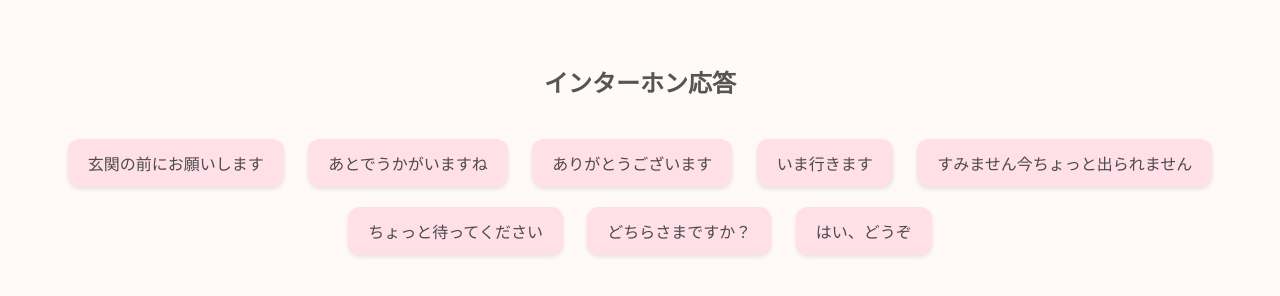
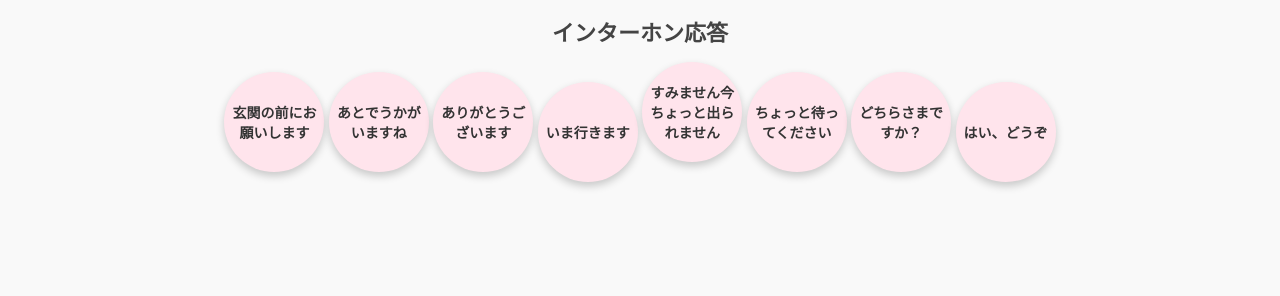
Before and after one commit to harusanyo/interphone, a plain HTML site: page index.html in a window 1280 px wide. Drawn offline with Linux system fonts and the light colour scheme.

Commit message:
style.css を更新

```diff
--- a/style.css
+++ b/style.css
@@ -1,43 +1,60 @@
-/* ページ全体の設定 */
+/* ページ全体 */
 body {
-  background-color: #fffaf7; /* やさしいアイボリー */
-  font-family: "Noto Sans JP", sans-serif; /* 文字をきれいに */
+  background-color: #f9f9f9;
+  font-family: "Noto Sans JP", sans-serif;
   text-align: center;
-  padding: 40px;
-  color: #4b4b4b; /* 少しやわらかい文字色 */
+  margin: 0;
+  padding: 0;
 }
 
-/* タイトル（例：「インターホン応答」） */
+/* タイトル */
 h1 {
-  font-size: 24px;
-  color: #555;
-  margin-bottom: 30px;
+  font-size: 22px;
+  color: #444;
+  margin: 15px 0;
 }
 
-/* ボタン全体のスタイル */
-button {
-  background-color: #ffdfe8; /* やさしいピンク */
-  color: #4b4b4b;
-  border: none;
-  border-radius: 12px; /* 丸みをつける */
-  padding: 12px 20px;
-  margin: 10px;
-  font-size: 16px;
-  cursor: pointer;
-  transition: background-color 0.3s, transform 0.1s;
-  box-shadow: 0 2px 4px rgba(0, 0, 0, 0.1); /* 影でふんわり */
+/* ボタンを格子状に配置する */
+.button-grid {
+  display: grid;
+  grid-template-columns: repeat(3, 1fr); /* 3列 */
+  gap: 15px;
+  padding: 20px;
+  max-width: 400px;
+  margin: 0 auto;
 }
 
-/* マウスを乗せた時の動き */
-button:hover {
-  background-color: #ffc9d8;
-  transform: scale(1.03);
+/* ボタン全体 */
+button {
+  background-color: #ffe4ec; /* やさしいピンク */
+  color: #333;
+  border: none;
+  border-radius: 50%; /* 丸い形 */
+  width: 100px;
+  height: 100px;
+  font-size: 14px;
+  font-weight: bold;
+  cursor: pointer;
+  box-shadow: 0 4px 8px rgba(0, 0, 0, 0.2);
+  transition: transform 0.1s, background-color 0.3s;
 }
 
-/* スマホでも見やすく */
+/* 押した時のアニメーション */
+button:active {
+  transform: scale(0.95);
+  background-color: #ffc9d8;
+}
+
+/* スマホ全画面対応（ボタン大きめ） */
 @media (max-width: 600px) {
+  .button-grid {
+    grid-template-columns: repeat(3, 1fr);
+    gap: 12px;
+  }
+
   button {
-    width: 90%;
-    font-size: 18px;
+    width: 90px;
+    height: 90px;
+    font-size: 13px;
   }
 }
```
